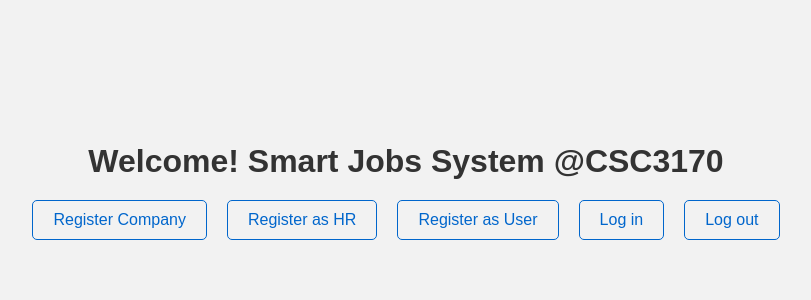
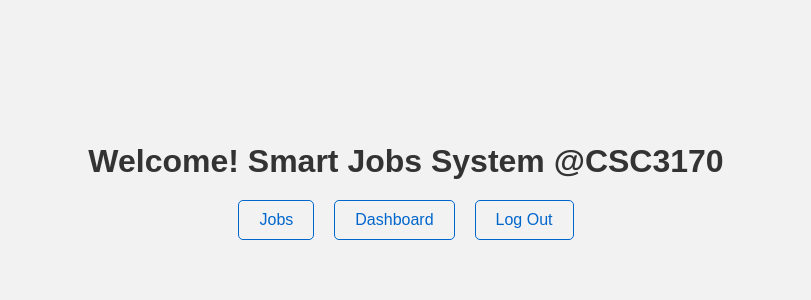
Before and after one commit to dibbla/smart-job-search, a Flask app: page / in a window 1280 px wide. Shown: the part 219-519 px from the top of the page, without its empty margins (234-1045 px from the left). Run offline with Flask 3, Linux system fonts and the light colour scheme; a user stored in the database is signed in.

Commit message:
customize index page with different loggin status

```diff
--- a/templates/index.html
+++ b/templates/index.html
@@ -12,11 +12,22 @@
     <div class="content">
         <h1>Welcome! Smart Jobs System @CSC3170</h1>
         <div class="links">
-            <a href="/register_company">Register Company</a>
-            <a href="/register_hr">Register as HR</a>
-            <a href="/register_user">Register as User</a>
-            <a href="/login">Log in</a>
-            <a href="/logout">Log out</a>
+            {% if 'user_type' in session and session['user_type'] == 'user' %}
+                <a href="/jobs">Jobs</a>
+                <a href="/user_dashboard">Dashboard</a>
+                <a href="/logout">Log Out</a>
+            {% endif %}
+            {% if 'user_type' in session and session['user_type'] == 'hr' %}
+                <a href="/jobs">Jobs</a>
+                <a href="/hr_dashboard">Dashboard</a>
+                <a href="/logout">Log Out</a>
+            {% endif %}
+            {% if 'user_type'  not in session%}
+                <a href="/register_company">Register Company</a>
+                <a href="/register_hr">Register as HR</a>
+                <a href="/register_user">Register as User</a>
+                <a href="/login">Log in</a>
+            {% endif %}
         </div>
     </div>
 </body>
```
Also changed, not shown: database/smart-job-search.db.
